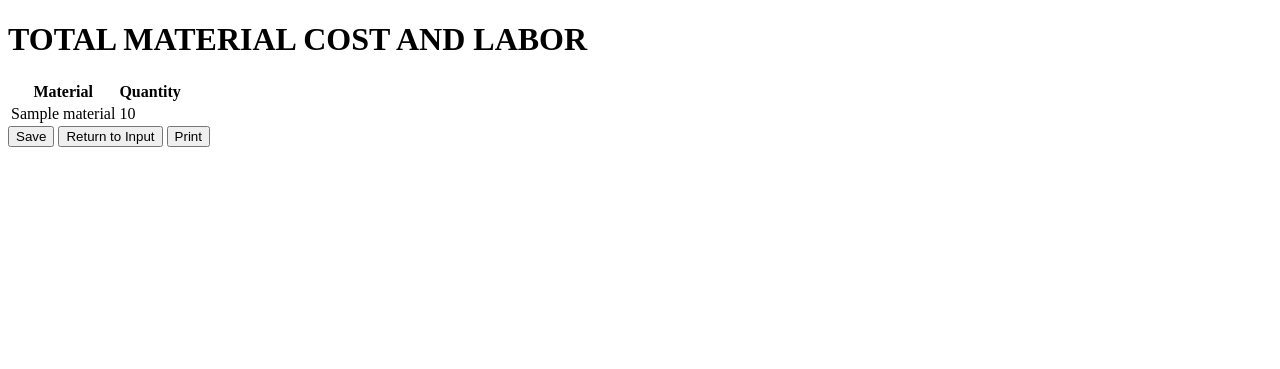
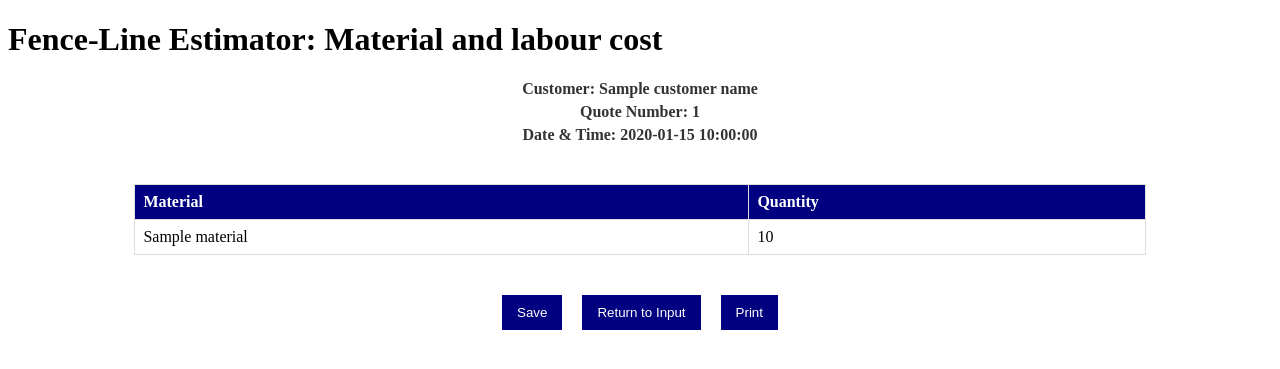
Before and after one commit to NigelT97/FenceLineEstimator-ALX_Backend_Project, a Python web app: template app/templates/results.html in a window 1280 px wide. Shown: the top 369 px of the page. Run offline with Jinja, Linux system fonts and the light colour scheme; the template is opened without the code that fills it: most values are stand-ins (such as "Sample title", 1, 10 or a date in 2020).

Commit message:
editing resulting html

```diff
--- /dev/null
+++ b/app/static/css/resultpage.css
@@ -0,0 +1,52 @@
+.result-table {
+    width: 80%;
+    border-collapse: collapse;
+    margin: 20px 0;
+}
+
+.result-table th, .result-table td {
+    border: 1px solid #ddd;
+    padding: 8px;
+    text-align: left;
+}
+
+.result-table th {
+    background-color: navy;
+    color: white;
+}
+
+.table-content {
+    display: flex;
+    justify-content: center;
+}
+
+.button-container {
+    margin-top: 20px;
+    display: flex;
+    justify-content: center;
+}
+
+button, return-button {
+    padding: 10px 15px;
+    border: none;
+    background-color: navy;
+    color: white;
+    cursor: pointer;
+    transition: background-color 0.3s ease;
+    margin: 0 10px;
+}
+
+button:hover, return-button:hover {
+    background-color: darkblue;
+}
+
+.customer-details {
+    margin-bottom: 20px;
+    text-align: center;
+    font-weight: bold;
+    color: #333;
+}
+
+.customer-details p {
+    margin: 5px 0;
+}
--- /dev/null
+++ b/app/static/css/userstatus.css
@@ -0,0 +1,3 @@
+.usr-status {
+    font-size: 16px;
+}
--- a/app/templates/results.html
+++ b/app/templates/results.html
@@ -4,12 +4,21 @@
 <head>
     <meta charset="utf-8" />
     <title>Result_Page</title>
+
+    <link rel="stylesheet" href="{{ url_for('static', filename='css/resultpage.css') }}" />
 </head>
 <body>
-    <h1>TOTAL MATERIAL COST AND LABOR</h1>
+
+    <h1>Fence-Line Estimator: Material and labour cost</h1>
+    <div class="customer-details">
+        <p><strong>Customer:</strong> {{ customer_name }}</p>
+        <p><strong>Quote Number:</strong> {{ quote_number }} </p>
+        <p><strong>Date & Time:</strong> {{ date_time }} </p>
+    </div>
 
     {% if fence_result %}
-    <table>
+    <div class="table-content">
+        <table class="result-table">
             <thread>
                 <tr>
                     <th>Material</th>
@@ -25,6 +34,7 @@
                 {% endfor %}
             </tbody>
         </table>
+    </div>
     {% else %}
     <p>No materials available</p>
     {% endif %}
--- a/config.py
+++ b/config.py
@@ -0,0 +1,4 @@
+import os
+
+BASE_DIR = os.path.abspath(os.path.dirname(__file__))
+DATABASE_PATH = os.path.join(BASE_DIR, 'app.db')
--- a/models.py
+++ b/models.py
@@ -1,12 +1,14 @@
 import sqlite3
+from config import DATABASE_PATH
 
 def get_db():
-    conn = sqlite3.connect('app.db')
+    conn = sqlite3.connect(DATABASE_PATH)
     conn.row_factory = sqlite3.Row
     return conn
 
 def create_user_table():
     conn = get_db()
+    cursor = conn.cursor()
     conn.execute('''
                  CREATE TABLE IF NOT EXISTS users (
                  id INTEGER PRIMARY KEY AUTOINCREMENT,
--- a/run.py
+++ b/run.py
@@ -1,6 +1,8 @@
 from doctest import debug
-from app import app
+from app import ProjApp
 from models import create_user_table
+
+app = ProjApp()
 
 if __name__ == "__main__":
     create_user_table()
```
Also changed, not shown: app/__init__.py (+11 -2 lines), app/routes.py (+20 -18 lines), app/static/css/flashmessage.css (added, +14 -0 lines), app/static/js/flash.js (added, +11 -0 lines), app/templates/index.html (+30 -3 lines), app/templates/input_form.html (+4 -4 lines), app.db. Lines whose indentation alone changed are shown as unchanged.
